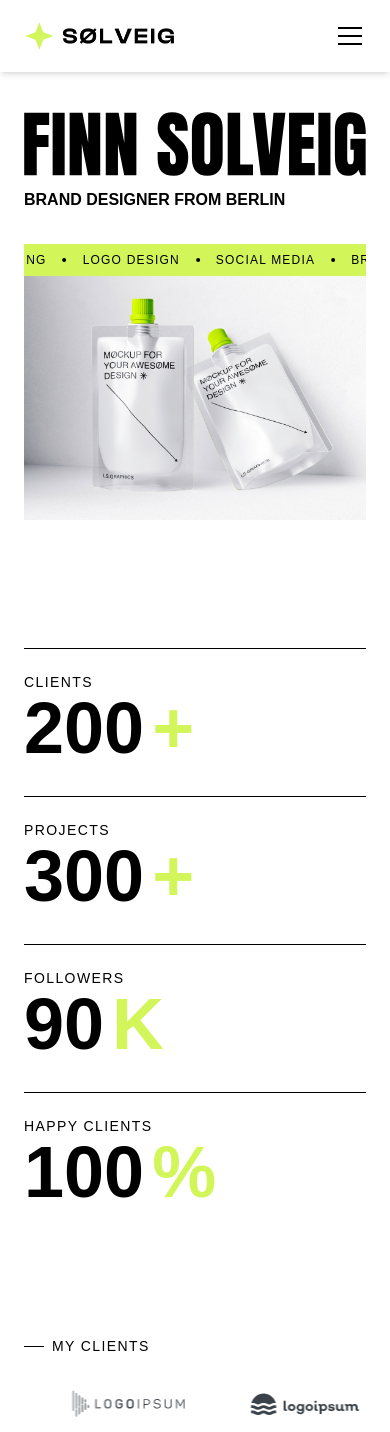
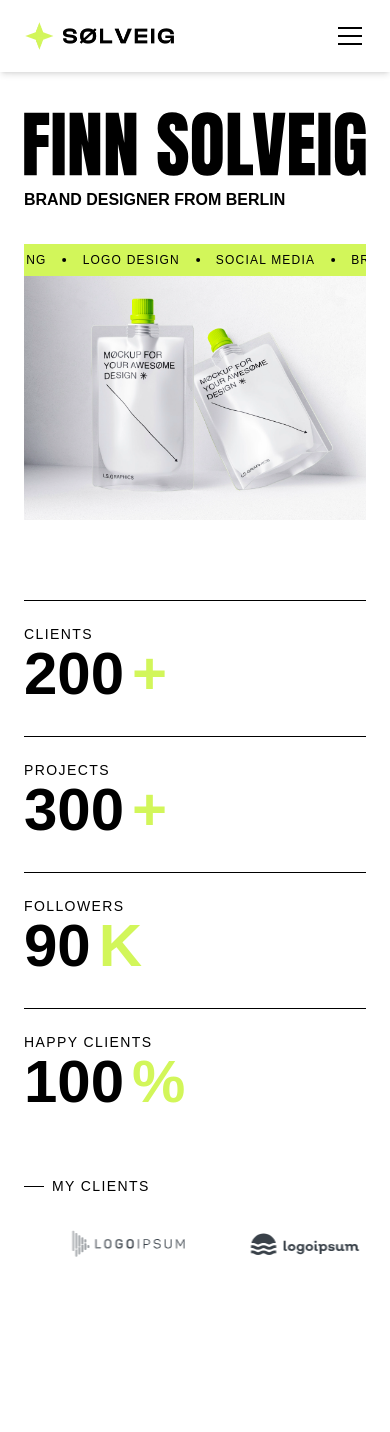
Before and after one commit to maxdevocht/solveig-website, a React (Vite) app: page / in a window 390 px wide. Shown: the top 1432 px of the page. After the commit the page ends 1272 px from the top, so only its background shows below. Built offline with nearby package versions, Linux system fonts and the light colour scheme; a web font is replaced by a local one.

Commit message:
Update Coutup

```diff
--- a/src/components/Clients.jsx
+++ b/src/components/Clients.jsx
@@ -39,14 +39,14 @@ const Clients = () => {
   };
 
   return (
-    <section id="tape" className="pt-32 px-6 md:px-12">
+    <section id="tape" className="pt-16 lg:pt-32 px-6 md:px-12">
       <div className="container">
         <div className="flex flex-col lg:flex-row items-start lg:items-center gap-5">
           <div className="flex items-center text-sm tracking-widest gap-2">
             <hr className="w-5 border-1 border-black" />
             <p>MY CLIENTS</p>
           </div>
-          <div className="flex flex-1 overflow-hidden [mask-image:linear-gradient(to_right,transparent,black_20%,black_80%,transparent)]">
+          <div className="flex flex-1 items-end overflow-hidden [mask-image:linear-gradient(to_right,transparent,black_20%,black_80%,transparent)]">
             <div className="flex [mask-image:linear-gradient(to_right,transparent,black_10%,black_90%,transparent)]">
               <div
                 ref={tapeRef}
--- /dev/null
+++ b/src/components/CountUp.jsx
@@ -0,0 +1,96 @@
+import { useEffect, useRef } from "react";
+import { useInView, useMotionValue, useSpring } from "framer-motion";
+
+export default function CountUp({
+  to,
+  from = 0,
+  direction = "up",
+  delay = 0,
+  duration = 2, // Duration of the animation in seconds
+  className = "",
+  startWhen = true,
+  separator = "",
+  onStart,
+  onEnd,
+}) {
+  const ref = useRef(null);
+  const motionValue = useMotionValue(direction === "down" ? to : from);
+
+  // Calculate damping and stiffness based on duration
+  const damping = 20 + 40 * (1 / duration); // Adjust this formula for finer control
+  const stiffness = 100 * (1 / duration); // Adjust this formula for finer control
+
+  const springValue = useSpring(motionValue, {
+    damping,
+    stiffness,
+  });
+
+  const isInView = useInView(ref, { once: true, margin: "0px" });
+
+  // Set initial text content to the initial value based on direction
+  useEffect(() => {
+    if (ref.current) {
+      ref.current.textContent = String(direction === "down" ? to : from);
+    }
+  }, [from, to, direction]);
+
+  // Start the animation when in view and startWhen is true
+  useEffect(() => {
+    if (isInView && startWhen) {
+      if (typeof onStart === "function") {
+        onStart();
+      }
+
+      const timeoutId = setTimeout(() => {
+        motionValue.set(direction === "down" ? from : to);
+      }, delay * 1000);
+
+      const durationTimeoutId = setTimeout(() => {
+        if (typeof onEnd === "function") {
+          onEnd();
+        }
+      }, delay * 1000 + duration * 1000);
+
+      return () => {
+        clearTimeout(timeoutId);
+        clearTimeout(durationTimeoutId);
+      };
+    }
+  }, [
+    isInView,
+    startWhen,
+    motionValue,
+    direction,
+    from,
+    to,
+    delay,
+    onStart,
+    onEnd,
+    duration,
+  ]);
+
+  // Update text content with formatted number on spring value change
+  useEffect(() => {
+    const unsubscribe = springValue.on("change", (latest) => {
+      if (ref.current) {
+        const options = {
+          useGrouping: !!separator,
+          minimumFractionDigits: 0,
+          maximumFractionDigits: 0,
+        };
+
+        const formattedNumber = Intl.NumberFormat("en-US", options).format(
+          latest.toFixed(0)
+        );
+
+        ref.current.textContent = separator
+          ? formattedNumber.replace(/,/g, separator)
+          : formattedNumber;
+      }
+    });
+
+    return () => unsubscribe();
+  }, [springValue, separator]);
+
+  return <span className={`${className}`} ref={ref} />;
+}
--- a/src/components/Stats.jsx
+++ b/src/components/Stats.jsx
@@ -1,8 +1,9 @@
 import { statsData } from "@/assets/assets";
+import CountUp from "./CountUp";
 
 const Stats = () => {
   return (
-    <section id="stats" className="pt-24 px-6 md:px-12">
+    <section id="stats" className="pt-12 md:pt-16 lg:pt-24 px-6 md:px-12">
       <div className="grid grid-cols-1 md:grid-cols-2 lg:grid-cols-4 gap-8 lg:gap-20">
         {statsData.map((stats, index) => (
           <div key={index} className="flex flex-col items-start gap-5">
@@ -10,8 +11,15 @@ const Stats = () => {
             <div className="flex flex-col items-start">
               <p className="text-sm tracking-widest">{stats.title}</p>
               <div className="flex gap-2">
-                <h1 className="text-7xl font-semibold">{stats.number}</h1>
-                <span className="text-7xl font-semibold text-yellow">
+                <CountUp
+                  from={0}
+                  to={stats.number}
+                  separator=","
+                  direction="up"
+                  duration={1}
+                  className="count-up-text text-6xl lg:text-7xl font-semibold"
+                />
+                <span className="text-6xl lg:text-7xl font-semibold text-yellow">
                   {stats.symbol}
                 </span>
               </div>
```
